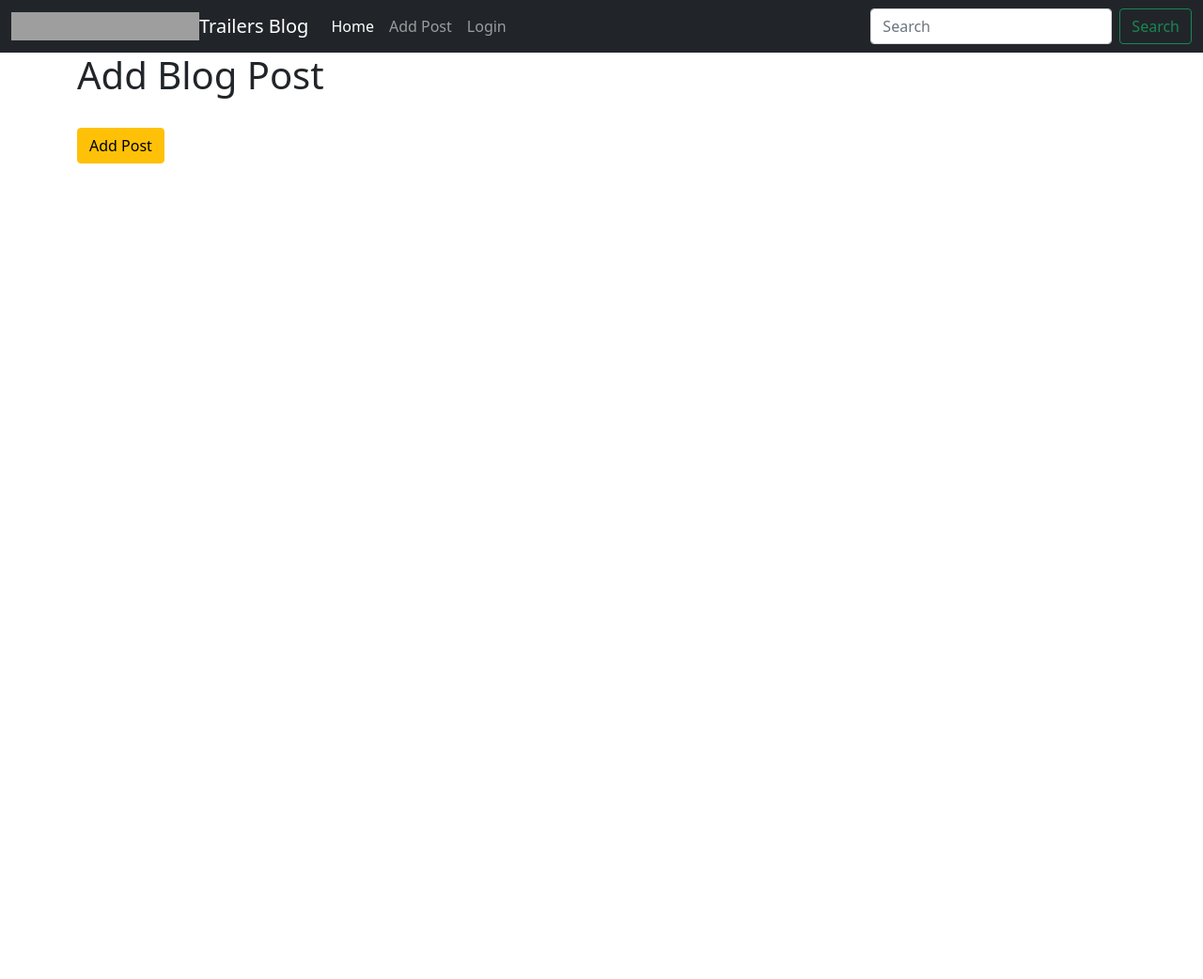
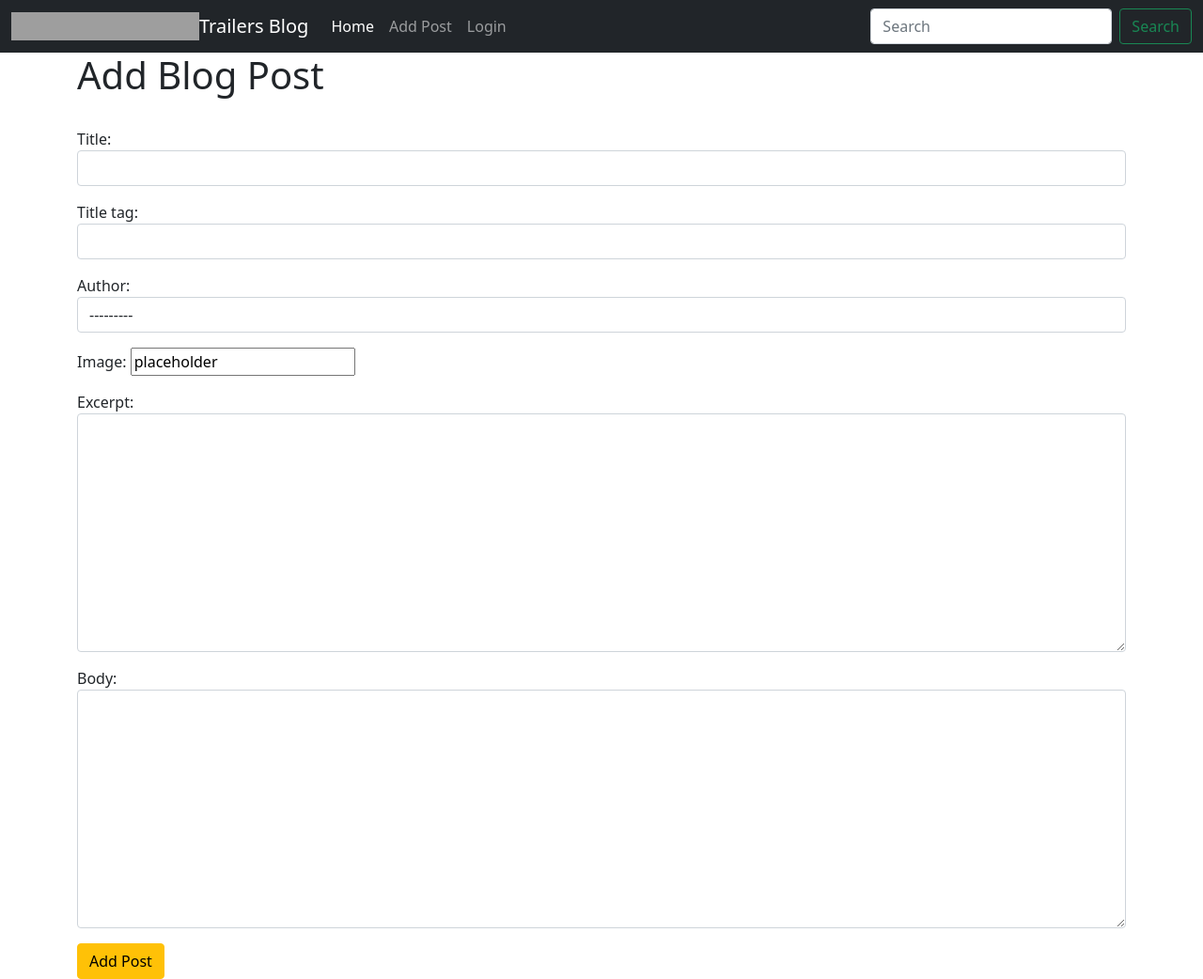
Before and after one commit to FabrizioAdi/Robinson-Trailers-Blog-M4, a Django app: template templates/add_post.html in a window 1280 px wide. Shown: the whole page at 94% size. Before the commit the page ends 174 px from the top, so only its background shows below. Run offline with Django 3.2, Linux system fonts and the light colour scheme; the template is opened without the code that fills it: values that come from a table or form of the project are taken from there, others are empty; grey boxes are pictures that could not be loaded.

Commit message:
Add django forms and style using bootstrap class

```diff
--- a/templates/add_post.html
+++ b/templates/add_post.html
@@ -6,10 +6,12 @@
 
 <h1>Add Blog Post</h1>
 <br/>
+<div class ="form-group">
 <form method="Post">
     {% csrf_token %}
     {{ form.as_p }}
     <button class="btn btn-warning">Add Post</button>
 </form>
+</div>
 
 {% endblock %}
--- /dev/null
+++ b/trailers_blog/forms.py
@@ -0,0 +1,15 @@
+from django import forms
+from .models import Post
+
+class PostForm(forms.ModelForm):
+    class Meta:
+        model = Post
+        fields = ('title', 'title_tag', 'author', 'featured_image', 'excerpt', 'body')
+
+        widgets = {
+            'title': forms.TextInput(attrs={'class': 'form-control'}),
+            'title_tag': forms.TextInput(attrs={'class': 'form-control'}),
+            'author': forms.Select(attrs={'class': 'form-control'}),
+            'excerpt': forms.Textarea(attrs={'class': 'form-control'}),
+            'body': forms.Textarea(attrs={'class': 'form-control'}),
+        }
--- a/trailers_blog/views.py
+++ b/trailers_blog/views.py
@@ -1,6 +1,7 @@
 from django.shortcuts import render
 from django.views.generic import ListView, DetailView, CreateView
 from .models import Post
+from .forms import PostForm
 
 # Create your views here.
 # def home(request):
@@ -16,7 +17,8 @@ class PostDetailView(DetailView):
 
 class AddPostView(CreateView):
     model = Post
+    form_class = PostForm
     template_name = 'add_post.html'
-    fields = '__all__'
+    #fields = '__all__'
     # Method to add separately
     #fields = ('title', 'author', 'featured_image', 'excerpt', 'updated_on') etc.
```
